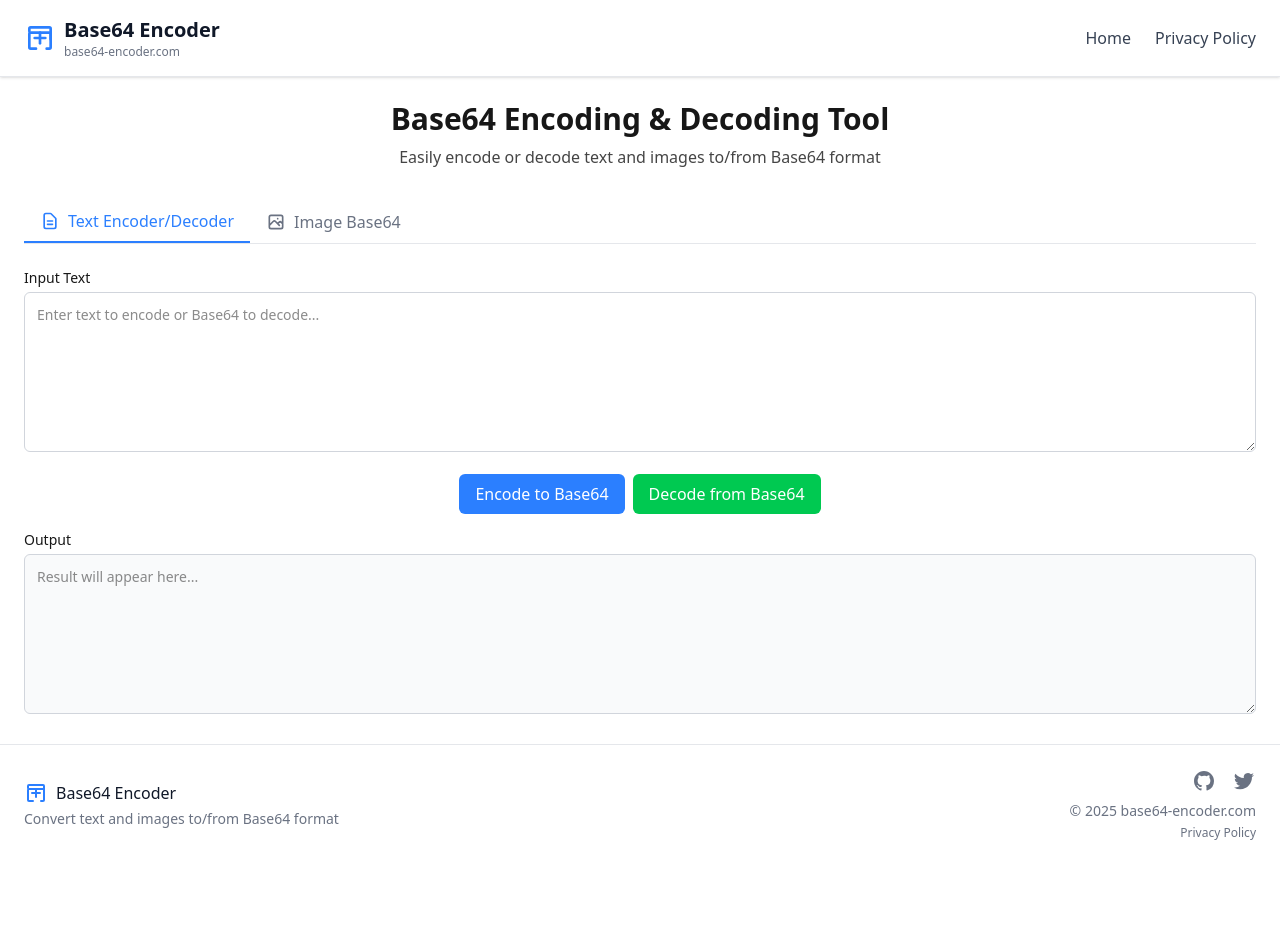
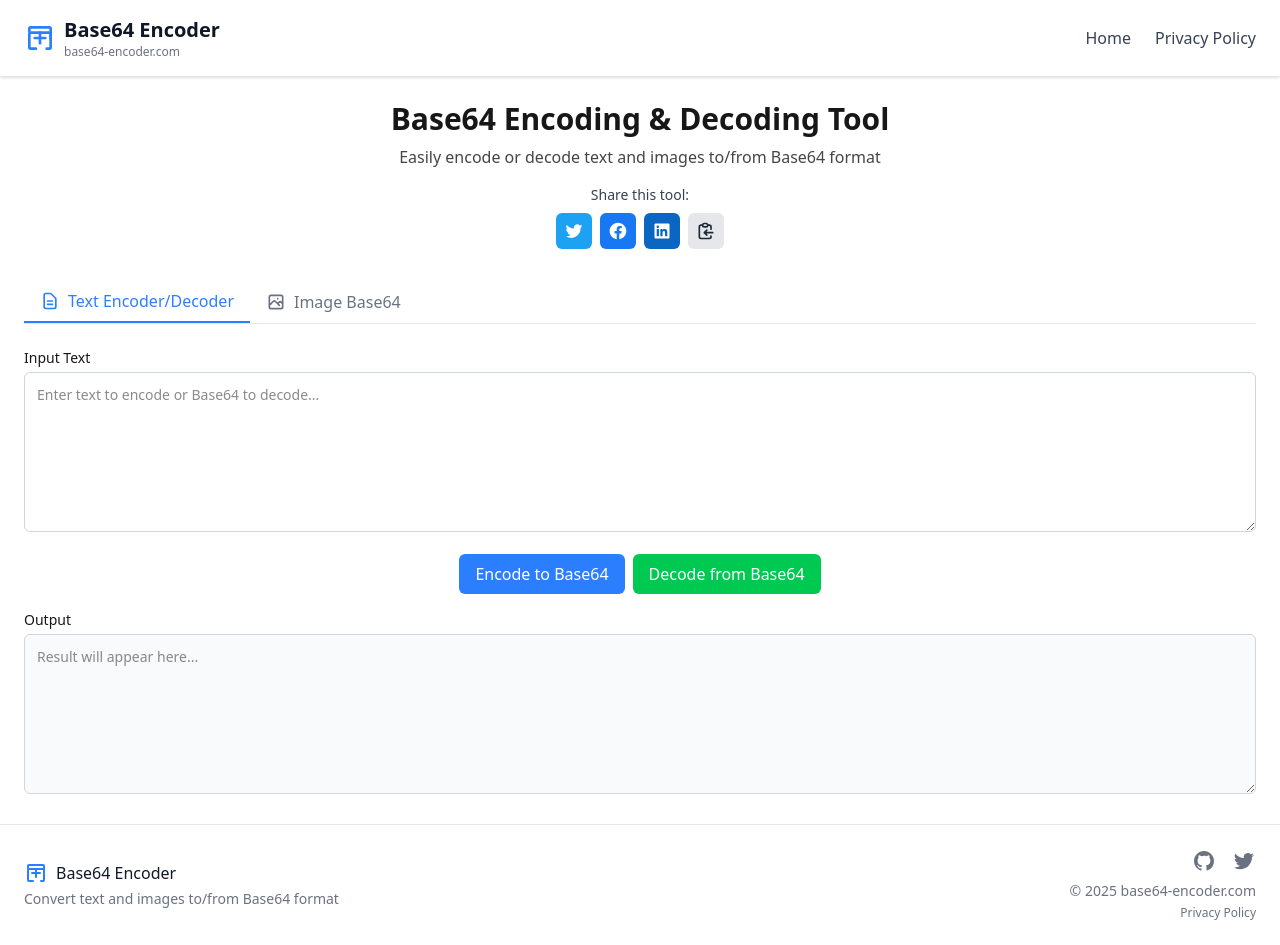
Before and after one commit to TheAceMotiur/Base64-Encoder, a Next.js app: page / in a window 1280 px wide. Before the commit the page ends 865 px from the top, so only its background shows below. Built offline with nearby package versions, Linux system fonts and the light colour scheme.

Commit message:
add ShareButtons component with social sharing functionality and animations

```diff
--- a/src/app/globals.css
+++ b/src/app/globals.css
@@ -33,3 +33,22 @@ textarea, pre {
 button, textarea, .tab {
   transition: all 0.2s ease;
 }
+
+/* Share button animations */
+@keyframes fadeIn {
+  from { opacity: 0; transform: translateY(-10px); }
+  to { opacity: 1; transform: translateY(0); }
+}
+
+@keyframes fadeOut {
+  from { opacity: 1; }
+  to { opacity: 0; }
+}
+
+.share-tooltip {
+  animation: fadeIn 0.3s ease-in-out;
+}
+
+.share-tooltip-exit {
+  animation: fadeOut 0.3s ease-in-out;
+}
--- a/src/app/page.tsx
+++ b/src/app/page.tsx
@@ -3,6 +3,7 @@
 import { useState, useRef, ChangeEvent } from "react";
 import Head from "next/head";
 import Image from "next/image";
+import ShareButtons from "@/components/ShareButtons";
 
 export default function Home() {
   const [textInput, setTextInput] = useState("");
@@ -116,6 +117,11 @@ export default function Home() {
           <p className="text-sm sm:text-base opacity-80">
             Easily encode or decode text and images to/from Base64 format
           </p>
+
+          {/* Add share buttons below the heading */}
+          <div className="mt-4 flex justify-center">
+            <ShareButtons />
+          </div>
         </div>
 
         <div className="mb-6">
--- /dev/null
+++ b/src/components/ShareButtons.tsx
@@ -0,0 +1,88 @@
+"use client";
+
+import { useState } from "react";
+
+interface ShareButtonsProps {
+  title?: string;
+  url?: string;
+}
+
+export default function ShareButtons({
+  title = "Base64 Encoder/Decoder Tool",
+  url = "https://base64-encoder.com"
+}: ShareButtonsProps) {
+  const [showCopiedMessage, setShowCopiedMessage] = useState(false);
+
+  // Share URLs
+  const twitterShareUrl = `https://twitter.com/intent/tweet?text=${encodeURIComponent(title)}&url=${encodeURIComponent(url)}`;
+  const facebookShareUrl = `https://www.facebook.com/sharer/sharer.php?u=${encodeURIComponent(url)}`;
+  const linkedinShareUrl = `https://www.linkedin.com/sharing/share-offsite/?url=${encodeURIComponent(url)}`;
+
+  const copyToClipboard = () => {
+    navigator.clipboard.writeText(url);
+    setShowCopiedMessage(true);
+
+    setTimeout(() => {
+      setShowCopiedMessage(false);
+    }, 2000);
+  };
+
+  return (
+    <div className="flex flex-col space-y-2">
+      <p className="text-sm font-medium text-gray-700 dark:text-gray-300">Share this tool:</p>
+      <div className="flex space-x-2">
+        <a
+          href={twitterShareUrl}
+          target="_blank"
+          rel="noopener noreferrer"
+          className="p-2 bg-[#1DA1F2] text-white rounded-md hover:bg-opacity-90 transition-all"
+          aria-label="Share on Twitter"
+        >
+          <svg className="w-5 h-5" fill="currentColor" viewBox="0 0 24 24" aria-hidden="true">
+            <path d="M8.29 20.251c7.547 0 11.675-6.253 11.675-11.675 0-.178 0-.355-.012-.53A8.348 8.348 0 0022 5.92a8.19 8.19 0 01-2.357.646 4.118 4.118 0 001.804-2.27 8.224 8.224 0 01-2.605.996 4.107 4.107 0 00-6.993 3.743 11.65 11.65 0 01-8.457-4.287 4.106 4.106 0 001.27 5.477A4.072 4.072 0 012.8 9.713v.052a4.105 4.105 0 003.292 4.022 4.095 4.095 0 01-1.853.07 4.108 4.108 0 003.834 2.85A8.233 8.233 0 012 18.407a11.616 11.616 0 006.29 1.84"></path>
+          </svg>
+        </a>
+
+        <a
+          href={facebookShareUrl}
+          target="_blank"
+          rel="noopener noreferrer"
+          className="p-2 bg-[#1877F2] text-white rounded-md hover:bg-opacity-90 transition-all"
+          aria-label="Share on Facebook"
+        >
+          <svg className="w-5 h-5" fill="currentColor" viewBox="0 0 24 24" aria-hidden="true">
+            <path fillRule="evenodd" d="M22 12c0-5.523-4.477-10-10-10S2 6.477 2 12c0 4.991 3.657 9.128 8.438 9.878v-6.987h-2.54V12h2.54V9.797c0-2.506 1.492-3.89 3.777-3.89 1.094 0 2.238.195 2.238.195v2.46h-1.26c-1.243 0-1.63.771-1.63 1.562V12h2.773l-.443 2.89h-2.33v6.988C18.343 21.128 22 16.991 22 12z" clipRule="evenodd" />
+          </svg>
+        </a>
+
+        <a
+          href={linkedinShareUrl}
+          target="_blank"
+          rel="noopener noreferrer"
+          className="p-2 bg-[#0A66C2] text-white rounded-md hover:bg-opacity-90 transition-all"
+          aria-label="Share on LinkedIn"
+        >
+          <svg className="w-5 h-5" fill="currentColor" viewBox="0 0 24 24" aria-hidden="true">
+            <path fillRule="evenodd" d="M19.7 3H4.3A1.3 1.3 0 003 4.3v15.4A1.3 1.3 0 004.3 21h15.4a1.3 1.3 0 001.3-1.3V4.3A1.3 1.3 0 0019.7 3zM8.339 18.338H5.667v-8.59h2.672v8.59zM7.004 8.574a1.548 1.548 0 11-.002-3.096 1.548 1.548 0 01.002 3.096zm11.335 9.764H15.67v-4.177c0-.996-.017-2.278-1.387-2.278-1.389 0-1.601 1.086-1.601 2.206v4.249h-2.667v-8.59h2.559v1.174h.037c.356-.675 1.227-1.387 2.526-1.387 2.703 0 3.203 1.779 3.203 4.092v4.711z" clipRule="evenodd" />
+          </svg>
+        </a>
+
+        <button
+          onClick={copyToClipboard}
+          className="p-2 bg-gray-200 dark:bg-gray-700 text-gray-800 dark:text-white rounded-md hover:bg-opacity-90 transition-all relative"
+          aria-label="Copy link"
+        >
+          <svg className="w-5 h-5" fill="none" stroke="currentColor" viewBox="0 0 24 24" xmlns="http://www.w3.org/2000/svg">
+            <path strokeLinecap="round" strokeLinejoin="round" strokeWidth={2} d="M8 5H6a2 2 0 00-2 2v12a2 2 0 002 2h10a2 2 0 002-2v-1M8 5a2 2 0 002 2h2a2 2 0 002-2M8 5a2 2 0 012-2h2a2 2 0 012 2m0 0h2a2 2 0 012 2v3m2 4H10m0 0l3-3m-3 3l3 3" />
+          </svg>
+
+          {showCopiedMessage && (
+            <span className="absolute -top-8 left-1/2 transform -translate-x-1/2 bg-gray-800 text-white text-xs py-1 px-2 rounded whitespace-nowrap">
+              Link copied!
+            </span>
+          )}
+        </button>
+      </div>
+    </div>
+  );
+}
```
